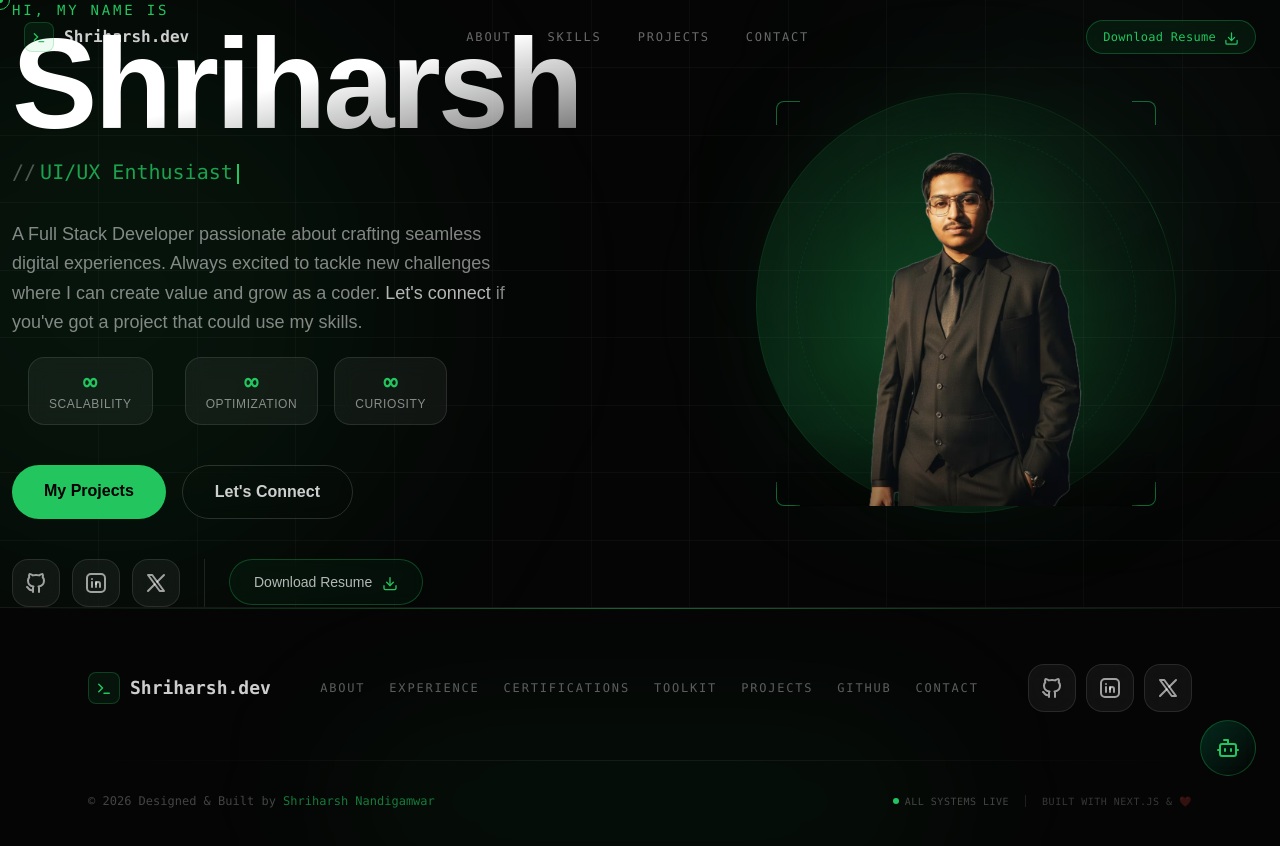
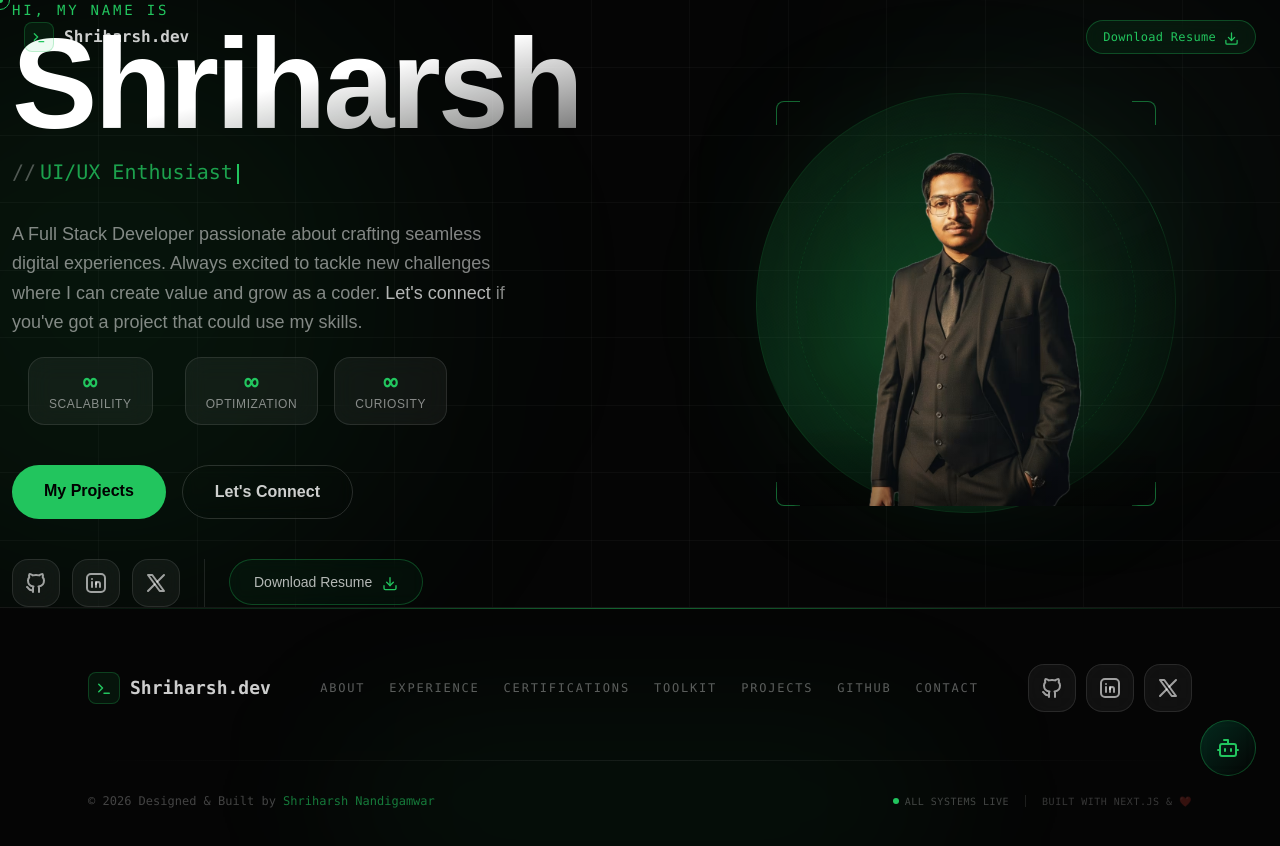
Before and after one commit to HarshNandigamwar/ShriharshNandigamwarPortfolio, a Next.js app: page /home in a window 1280 px wide. Shown: the top 846 px of the page. Built offline with nearby package versions, Linux system fonts and the light colour scheme.

Commit message:
fix navbar page

```diff
--- a/src/app/home/page.tsx
+++ b/src/app/home/page.tsx
@@ -18,6 +18,11 @@ const HomePage = () => {
     const {scrollYProgress} = useScroll({target: sectionRef, offset: ["start start", "end start"]});
     const imageY = useTransform(scrollYProgress, [0, 1], [0, 60]);
     const imageOpacity = useTransform(scrollYProgress, [0, 0.8], [1, 0]);
+
+    // Scroll on top
+    const scrollToTop = () => {
+        window.scrollTo({top: 0, behavior: "smooth"});
+    };
 
     // Social media links
     const social = [
@@ -43,6 +48,7 @@ const HomePage = () => {
         printConsoleSignature();
     }, []);
 
+    scrollToTop();
     return (
         <section ref={sectionRef} id="home" className="relative flex flex-col md:flex-row md:items-center justify-between gap-12 overflow-hidden py-5 md:py-0 md:p-3">
             {/*Background layers*/}
--- a/src/components/Navbar.tsx
+++ b/src/components/Navbar.tsx
@@ -7,15 +7,16 @@ import TerminalIcon from "./icons/terminalIcon";
 /* Nav links */
 const navLinks = [
     {label: "About", href: "#about"},
-    {label: "Skills", href: "#skills"},
+    {label: "Experience", href: "#experience"},
+    {label: "Certifications", href: "#certificates"},
+    {label: "Toolkit", href: "#skills"},
     {label: "Projects", href: "#projects"},
+    {label: "Github", href: "#github"},
     {label: "Contact", href: "#contact"},
 ];
 
-/* MAIN COMPONENT */
 export default function Navbar() {
     const [scrolled, setScrolled] = useState(false);
-    const [activeSection, setActiveSection] = useState("");
     const [mobileOpen, setMobileOpen] = useState(false);
 
     /* Track scroll for glass effect */
@@ -25,27 +26,7 @@ export default function Navbar() {
         return () => window.removeEventListener("scroll", onScroll);
     }, []);
 
-    /* Highlight active section via IntersectionObserver */
-    useEffect(() => {
-        const ids = navLinks.map((l) => l.href.replace("#", ""));
-        const observers: IntersectionObserver[] = [];
-
-        ids.forEach((id) => {
-            const el = document.getElementById(id);
-            if (!el) return;
-            const obs = new IntersectionObserver(
-                ([entry]) => {
-                    if (entry.isIntersecting) setActiveSection(id);
-                },
-                {rootMargin: "-40% 0px -55% 0px"},
-            );
-            obs.observe(el);
-            observers.push(obs);
-        });
-
-        return () => observers.forEach((o) => o.disconnect());
-    }, []);
-
+    // Scroll on top
     const scrollToTop = () => {
         window.scrollTo({top: 0, behavior: "smooth"});
         setMobileOpen(false);
@@ -78,36 +59,6 @@ export default function Navbar() {
                             Shriharsh.dev
                         </span>
                     </motion.button>
-
-                    {/*Desktop nav links*/}
-                    <nav className="hidden md:flex items-center gap-1">
-                        {navLinks.map((link, i) => {
-                            const isActive = activeSection === link.href.replace("#", "");
-                            return (
-                                <motion.a
-                                    key={link.label}
-                                    href={link.href}
-                                    initial={{opacity: 0, y: -10}}
-                                    animate={{opacity: 1, y: 0}}
-                                    transition={{delay: 0.1 + i * 0.07}}
-                                    className="relative px-4 py-2 rounded-lg font-mono text-xs uppercase
-                             tracking-[0.15em] transition-colors duration-200 cursor-pointer
-                             hover:text-brand group"
-                                    style={{color: isActive ? "#22c55e" : "rgba(255,255,255,0.4)"}}
-                                >
-                                    {/* Active pill */}
-                                    {isActive && (
-                                        <motion.span
-                                            layoutId="nav-active"
-                                            className="absolute inset-0 rounded-lg bg-brand/10 border border-brand/20"
-                                            transition={{type: "spring", stiffness: 300, damping: 30}}
-                                        />
-                                    )}
-                                    <span className="relative z-10">{link.label}</span>
-                                </motion.a>
-                            );
-                        })}
-                    </nav>
 
                     {/* Right side: Resume + hamburger */}
                     <div className="flex items-center gap-3">
@@ -182,7 +133,6 @@ export default function Navbar() {
                         >
                             <div className="p-5 flex flex-col gap-1">
                                 {navLinks.map((link, i) => {
-                                    const isActive = activeSection === link.href.replace("#", "");
                                     return (
                                         <motion.a
                                             key={link.label}
@@ -193,10 +143,10 @@ export default function Navbar() {
                                             onClick={() => setMobileOpen(false)}
                                             className={`flex items-center gap-3 px-4 py-3 rounded-xl
                                   font-mono text-sm uppercase tracking-[0.12em]
-                                  transition-colors duration-200 cursor-pointer
-                                  ${isActive ? "text-brand bg-brand/10 border border-brand/20" : "text-white/50 hover:text-brand hover:bg-white/[0.04]"}`}
+                                  transition-colors duration-200 cursor-pointer text-white/50 hover:text-brand hover:bg-white/[0.04]
+                                  `}
                                         >
-                                            <span className={`w-1 h-1 rounded-full ${isActive ? "bg-brand" : "bg-white/20"}`} />
+                                            <span className={`w-1 h-1 rounded-full bg-white/20`} />
                                             {link.label}
                                         </motion.a>
                                     );
```
